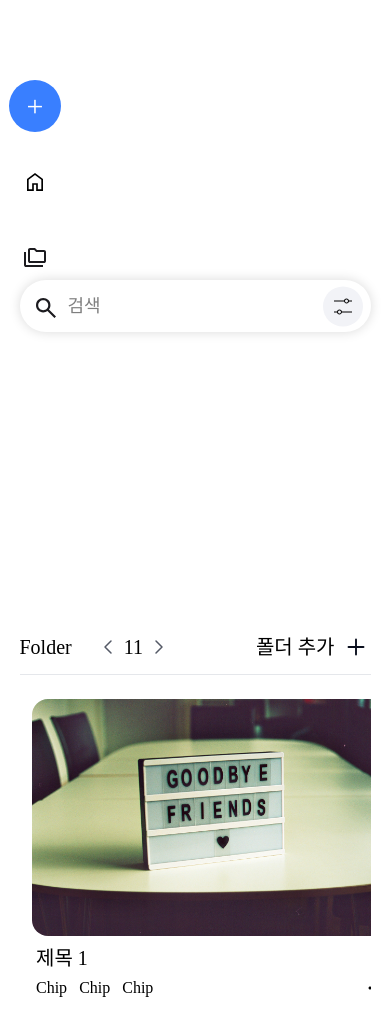
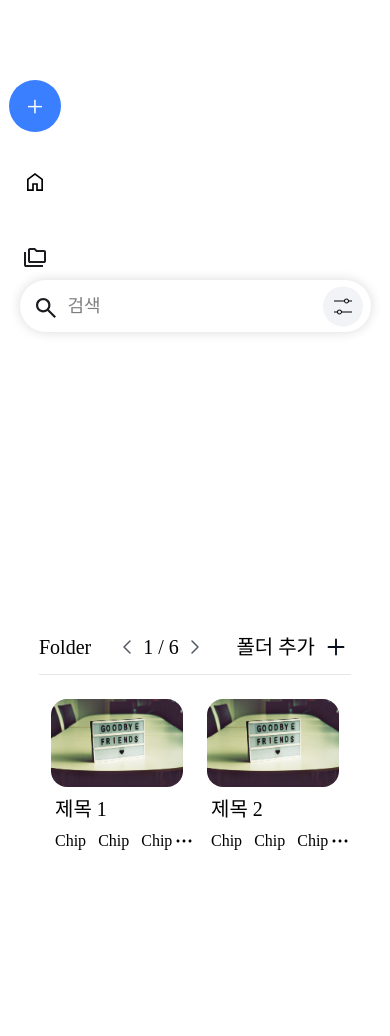
Before and after one commit to Leets-Official/BOOKMARK-FE, a React (Vite) app: page / in a window 390 px wide. Shown: the top 1036 px of the page. Built offline with nearby package versions, Linux system fonts and the light colour scheme.

Commit message:
feat: PC 반응형 슬라이더 구현

```diff
--- /dev/null
+++ b/src/components/layout/card/CardList.tsx
@@ -0,0 +1,60 @@
+import { AnimatePresence, motion } from 'framer-motion';
+import FolderCard from '@/components/layout/card/FolderCard';
+
+interface HomeCardListProps {
+  cardList: { id: number; title: string }[];
+  index: number;
+  direction: 'next' | 'prev';
+  toggleLeaving: () => void;
+  cardsPerSlide: number;
+}
+
+const rowVariants = {
+  start: (direction: 'next' | 'prev') => ({
+    x: direction === 'next' ? '100%' : '-100%',
+  }),
+  variant: {
+    x: 0,
+  },
+  end: (direction: 'next' | 'prev') => ({
+    x: direction === 'next' ? '-100%' : '100%',
+  }),
+};
+
+const CardList = ({
+  cardList,
+  index,
+  direction,
+  toggleLeaving,
+  cardsPerSlide,
+}: HomeCardListProps) => {
+  const cardSlice = cardList.slice(index * cardsPerSlide, index * cardsPerSlide + cardsPerSlide);
+
+  return (
+    <div className='relative py-3 overflow-hidden mb-10 w-full h-[400px]'>
+      <div className='relative w-full'>
+        <AnimatePresence custom={direction} initial={false} onExitComplete={toggleLeaving}>
+          <motion.div
+            key={index}
+            variants={rowVariants}
+            custom={direction}
+            initial='start'
+            animate='variant'
+            exit='end'
+            transition={{ type: 'tween', duration: 1, ease: 'easeInOut' }}
+            className='absolute flex justify-start items-center w-full'
+            style={{
+              willChange: 'transform', // 애니메이션 최적화 -> 브라우저가 렌더링 최적화를 미리 준비할 수 있게 해줌
+            }}
+          >
+            {cardSlice.map((card) => (
+              <FolderCard key={card.id} title={card.title} />
+            ))}
+          </motion.div>
+        </AnimatePresence>
+      </div>
+    </div>
+  );
+};
+
+export default CardList;
--- a/src/components/layout/card/FolderCard.tsx
+++ b/src/components/layout/card/FolderCard.tsx
@@ -42,12 +42,18 @@ const detailIcon = tv({
 
 const FolderCard = ({ title }: ICardProps) => {
   return (
-    <div className={isMobile ? 'min-w-40 mr-4' : 'min-w-95 px-3'}>
+    <div
+      className={
+        isMobile
+          ? 'w-1/2 flex-shrink-0 px-2'
+          : 'w-1/2 sm:w-1/2 lg:w-1/3 xl:w-1/4 flex-shrink-0 px-3'
+      }
+    >
       <div className='hover:scale-105 duration-300 origin-center'>
-        <Image src={TestImage} className='w-full h-full rounded-2xl object-cover' />
+        <Image src={TestImage} className=' w-full aspect-[3/2] rounded-2xl object-cover' />
       </div>
       <p className={titleText({ mobile: isMobile })}>{title}</p>
-      <div className='flex flex-row items-center ml-1 mt-1'>
+      <div className='flex flex-row items-center ml-1 mt-1 flex-shrink-0 min-h-[28px]'>
         <div className={chipInner({ mobile: isMobile })}>
           <Chip />
           <Chip />
--- a/src/components/layout/card/HomeCardList.tsx
+++ b/src/components/layout/card/MobileCardList.tsx
@@ -1,24 +1,12 @@
 import { useState, useRef, useEffect } from 'react';
 import { motion, useMotionValue } from 'framer-motion';
-import { isMobile } from 'react-device-detect';
-import { tv } from 'tailwind-variants';
 import FolderCard from '@/components/layout/card/FolderCard';
 
 interface HomeCardListProps {
   cardList: { id: number; title: string }[];
 }
 
-const containerStyle = tv({
-  base: 'relative py-3 overflow-hidden',
-  variants: {
-    mobile: {
-      true: 'mb-10',
-      false: 'mb-30',
-    },
-  },
-});
-
-const HomeCardList = ({ cardList }: HomeCardListProps) => {
+const MobileCardList = ({ cardList }: HomeCardListProps) => {
   const x = useMotionValue(0);
   const dragRef = useRef<HTMLDivElement>(null);
   const containerRef = useRef<HTMLDivElement>(null);
@@ -47,7 +35,7 @@ const HomeCardList = ({ cardList }: HomeCardListProps) => {
   }, [cardList, x]);
 
   return (
-    <div ref={containerRef} className={containerStyle({ mobile: isMobile })}>
+    <div ref={containerRef} className='relative py-3 overflow-hidden mb-10'>
       <motion.div
         ref={dragRef}
         style={{
@@ -61,7 +49,7 @@ const HomeCardList = ({ cardList }: HomeCardListProps) => {
           power: 0.01,
           timeConstant: 200,
         }}
-        className='flex w-full justify-start items-center cursor-grab active:cursor-grabbing'
+        className='flex justify-start items-center cursor-grab active:cursor-grabbing'
       >
         {cardList.map((card) => (
           <FolderCard key={card.id} title={card.title} />
@@ -71,4 +59,4 @@ const HomeCardList = ({ cardList }: HomeCardListProps) => {
   );
 };
 
-export default HomeCardList;
+export default MobileCardList;
--- a/src/components/layout/header/CardListHeader.tsx
+++ b/src/components/layout/header/CardListHeader.tsx
@@ -2,17 +2,23 @@ import { LeftIcon, RightIcon, AddIcon } from '@/assets';
 import { isMobile } from 'react-device-detect';
 
 interface CardListHeaderProps {
+  onNext: () => void;
+  onPrev: () => void;
   currentNum?: string;
 }
 
-const CardListHeader = ({ currentNum }: CardListHeaderProps) => {
+const CardListHeader = ({ onNext, onPrev, currentNum }: CardListHeaderProps) => {
   return (
     <div className='flex justify-between items-center'>
       <div className='flex items-center gap-1'>
         <p className={isMobile ? 'mr-3 text-[16px]' : 'mr-5 text-xl'}>Folder</p>
-        <LeftIcon />
+        <div onClick={onPrev}>
+          <LeftIcon />
+        </div>
         <p className={isMobile ? 'text-[16px]' : 'text-xl'}>{currentNum}</p>
-        <RightIcon />
+        <div onClick={onNext}>
+          <RightIcon />
+        </div>
       </div>
       <div className='flex flex-row gap-1.5 items-center justify-center'>
         <p className={isMobile ? 'text-[16px]' : 'text-xl'}>폴더 추가</p>
--- a/src/components/layout/searchBar/HomeSearchBar.tsx
+++ b/src/components/layout/searchBar/HomeSearchBar.tsx
@@ -19,11 +19,11 @@ const HomeSearchBar = () => {
     console.log(value);
   };
   return (
-    <div className='relative w-[100%]'>
+    <div className='relative w-full'>
       <Input
         value={value}
         onChange={onChange}
-        className='border text-lg color-white rounded-[100px] px-12 py-3 w-[100%] mb-5 focus:outline-none border-none shadow-[0_0_12px_rgba(0,0,0,0.15)]'
+        className='border text-lg color-white rounded-[100px] px-12 py-3 w-full mb-5 focus:outline-none border-none shadow-[0_0_12px_rgba(0,0,0,0.15)]'
         onKeyDown={(e: React.KeyboardEvent<HTMLInputElement>) => {
           if (e.key === 'Enter') EnterFn();
         }}
--- a/src/components/layout/sidebar/SideBar.tsx
+++ b/src/components/layout/sidebar/SideBar.tsx
@@ -3,7 +3,7 @@ import Button from '@/components/common/Button';
 import { useNavigate } from 'react-router-dom';
 
 const iconButtonClass =
-  'flex justify-center items-center w-13 h-13 rounded-4xl hover:brightness-80';
+  'flex justify-center items-center w-13 h-13 rounded-4xl hover:brightness-80 transition';
 
 const SideBar = () => {
   const navigate = useNavigate();
--- a/src/pages/Home.tsx
+++ b/src/pages/Home.tsx
@@ -1,8 +1,11 @@
+import { useEffect, useState } from 'react';
 import CardListHeader from '@/components/layout/header/CardListHeader';
 import HomeSearchBar from '@/components/layout/searchBar/HomeSearchBar';
-import HomeCardList from '@/components/layout/card/HomeCardList';
+import MobileCardList from '@/components/layout/card/MobileCardList';
 import SideBar from '@/components/layout/sidebar/SideBar';
 import { isMobile } from 'react-device-detect';
+import CardList from '@/components/layout/card/CardList';
+import { getCardsPerSlide } from '@/utils/CardPerSlide';
 
 const Home = () => {
   const cardList = Array.from({ length: 11 }, (_, i) => ({
@@ -10,8 +13,41 @@ const Home = () => {
     title: `제목 ${i + 1}`,
   }));
 
+  const [index, setIndex] = useState(0);
+  const [direction, setDirection] = useState<'next' | 'prev'>('next');
+  const [leaving, setLeaving] = useState(false);
+  const [cardsPerSlide, setCardsPerSlide] = useState(getCardsPerSlide());
+
+  const maxIndex = Math.floor((cardList.length - 1) / cardsPerSlide);
+
+  const toggleLeaving = () => setLeaving((prev) => !prev);
+
+  const increaseIndex = () => {
+    if (leaving) return;
+    setDirection('next');
+    toggleLeaving();
+    setIndex((prev) => (prev === maxIndex ? 0 : prev + 1));
+  };
+
+  const decreaseIndex = () => {
+    if (leaving) return;
+    setDirection('prev');
+    toggleLeaving();
+    setIndex((prev) => (prev === 0 ? maxIndex : prev - 1));
+  };
+
+  useEffect(() => {
+    const handleResize = () => {
+      setCardsPerSlide(getCardsPerSlide());
+    };
+    window.addEventListener('resize', handleResize);
+    return () => window.removeEventListener('resize', handleResize);
+  }, []);
+
+  console.log(window.innerWidth);
+
   return (
-    <div className='flex relative items-center justify-center flex-col'>
+    <div className='min-h-screen w-full flex relative items-center justify-center flex-col'>
       {!isMobile && (
         <div className='left-0 top-0 absolute'>
           <SideBar />
@@ -20,10 +56,24 @@ const Home = () => {
       <div className='flex items-center justify-center my-70 w-[90%] max-w-200'>
         <HomeSearchBar />
       </div>
-      <div className='w-[80%] max-lg:w-[90%]'>
-        <CardListHeader currentNum={`${cardList.length}`} />
+      <div className='w-[80%]'>
+        <CardListHeader
+          onNext={increaseIndex}
+          onPrev={decreaseIndex}
+          currentNum={`${index + 1} / ${maxIndex + 1}`}
+        />
         <hr className='border-t border-gray-200 my-3' />
-        <HomeCardList cardList={cardList} />
+        {isMobile ? (
+          <MobileCardList cardList={cardList} />
+        ) : (
+          <CardList
+            cardList={cardList}
+            index={index}
+            direction={direction}
+            toggleLeaving={toggleLeaving}
+            cardsPerSlide={cardsPerSlide}
+          />
+        )}
       </div>
     </div>
   );
--- /dev/null
+++ b/src/utils/CardPerSlide.ts
@@ -0,0 +1,7 @@
+export const getCardsPerSlide = () => {
+  const width = window.innerWidth;
+  if (width >= 1280) return 4; // xl 이상
+  if (width >= 1024) return 3; // lg
+  if (width >= 640) return 2; // sm
+  return 2;
+};
```
